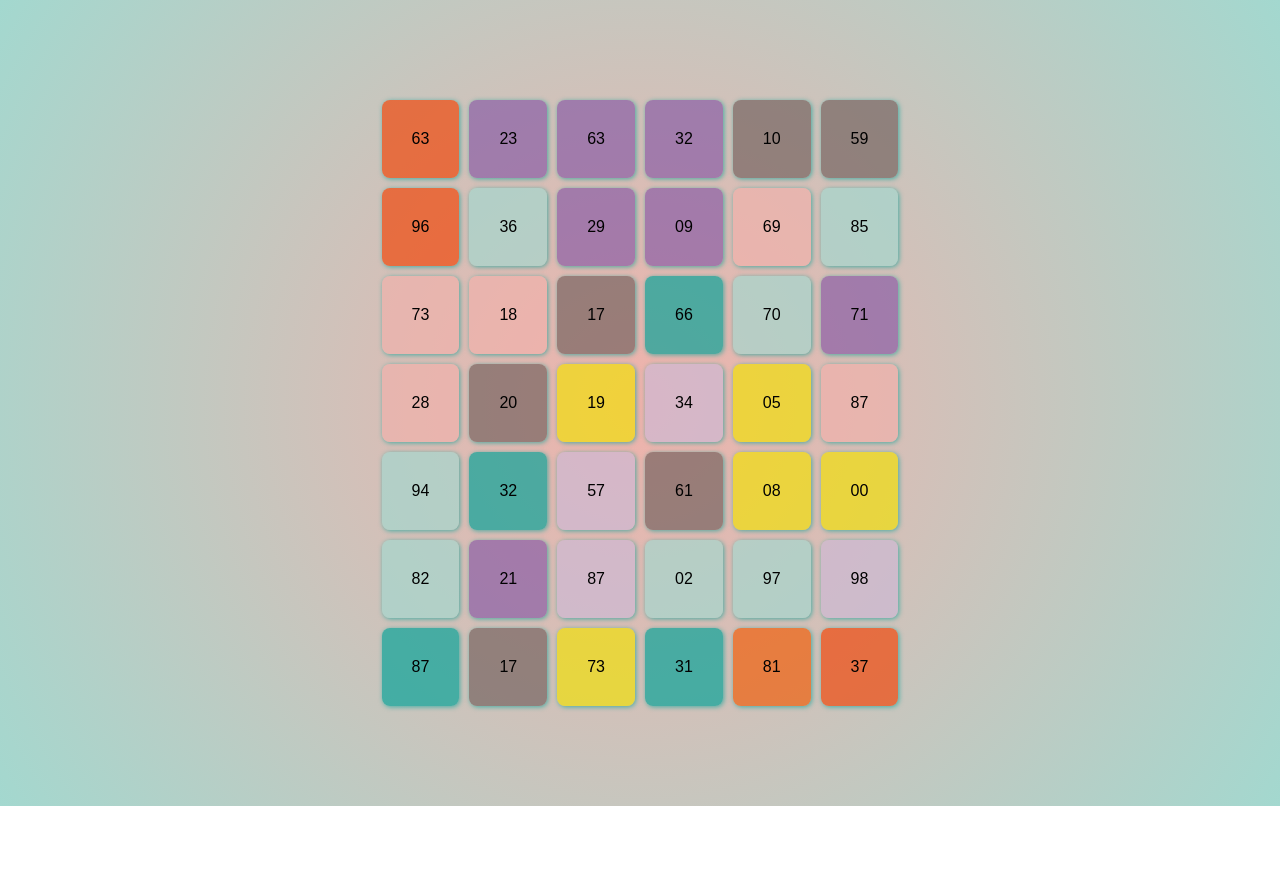
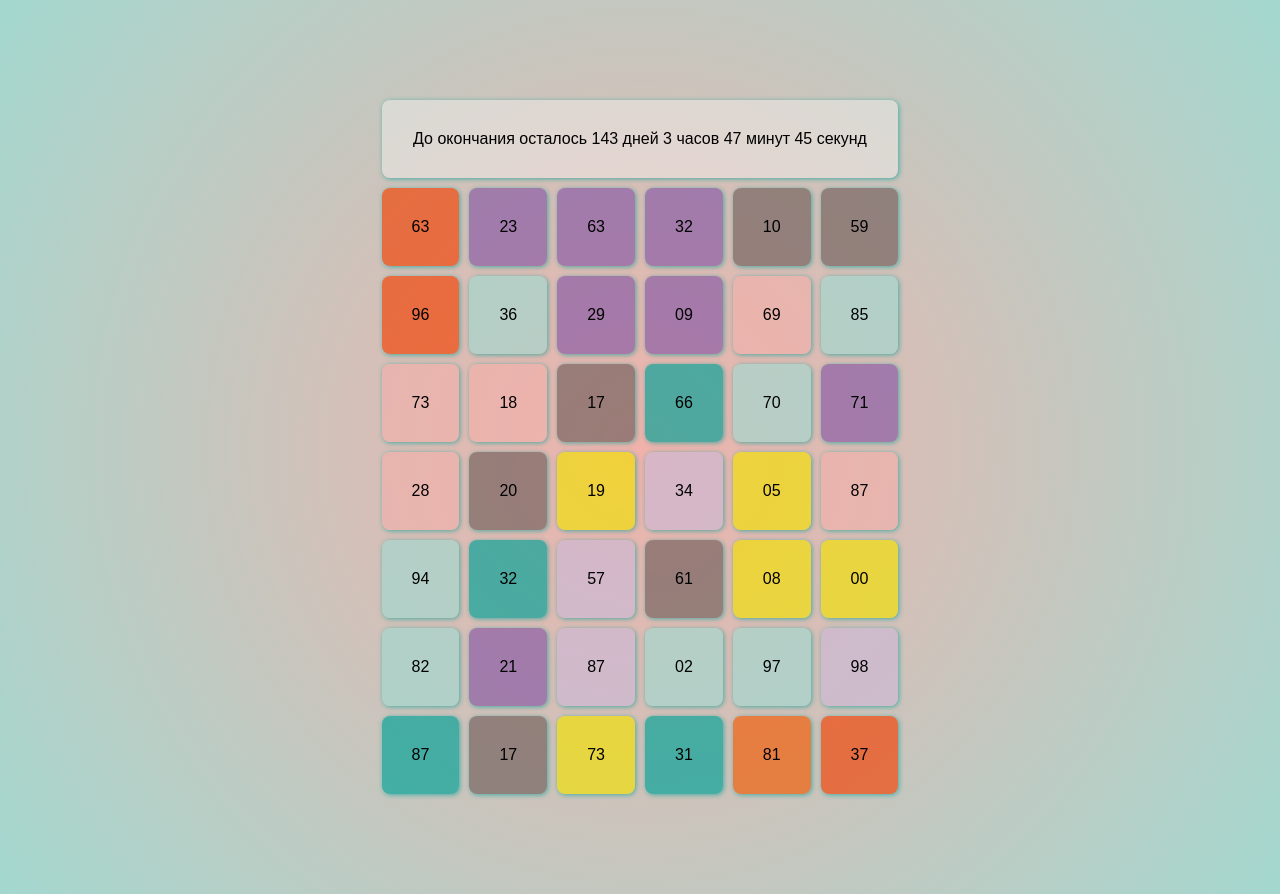
Before and after one commit to Found377/js-fun, a plain HTML site: page index.html in a window 1280 px wide. Before the commit the page ends 806 px from the top, so only its background shows below. Drawn offline with Linux system fonts and the light colour scheme.

Commit message:
finish commit

```diff
--- a/script.js
+++ b/script.js
@@ -27,12 +27,28 @@ while (n--) {
   data.push(getNumber(100));
 }
 
-console.log(data);
-
 const box = document.querySelector(".box");
+box.innerHTML = '<div class="card"></div>';
 
 for (let val of data) {
   box.innerHTML += `<div class="card" style="background-color: ${
     colors[getNumber(colors.length - 1)]
   }">${optimizeNumber(val)}</div>`;
 }
+
+function showTime(day = new Date(2023, 1, 7, 23)) {
+  let now = new Date();
+  let d, h, m, s;
+  let time = Math.floor((day - now) / 1000);
+  m = Math.floor(time / 60);
+  s = time - m * 60;
+  h = Math.floor(m / 60);
+  m -= h * 60;
+  d = Math.floor(h / 24);
+  h -= d * 24;
+  return `${d} дней ${h} часов ${m} минут ${s} секунд`;
+}
+
+setInterval(function () {
+  box.firstElementChild.innerText = `До окончания осталось ${showTime()}`;
+}, 1000);
--- a/style.css
+++ b/style.css
@@ -33,3 +33,7 @@ body {
   transform: scale(1.02, 1.02);
   box-shadow: 1px 1px 5px #02a298aa, 1px 1px 15px #02a298aa;
 }
+
+.card:first-child {
+  grid-column-end: span 6;
+}
```
